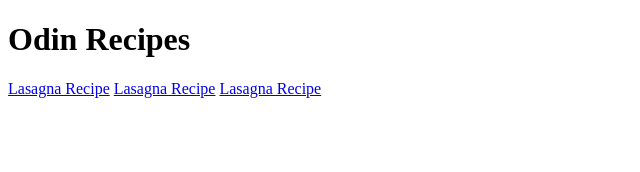
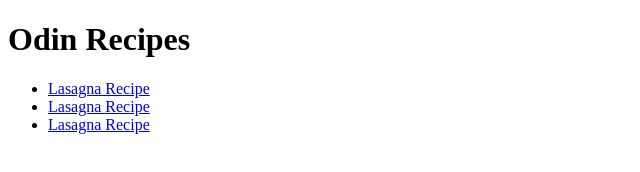
Before and after one commit to bl4ze4447/odin-recipes, a plain HTML site: page index.html in a window 1280 px wide. Shown: the whole page, without its empty margins (0-640 px from the left). Drawn offline with Linux system fonts and the light colour scheme.

Commit message:
Restructured recipe anchors into an unordered list

```diff
--- a/index.html
+++ b/index.html
@@ -7,8 +7,10 @@
 </head>
 <body>
     <h1>Odin Recipes</h1>
-    <a href="./recipes/lasagna.html">Lasagna Recipe</a>
-    <a href="./recipes/boiled_egg.html">Lasagna Recipe</a>
-    <a href="./recipes/milk_and_cereal.html">Lasagna Recipe</a>
+    <ul>
+        <li><a href="./recipes/lasagna.html">Lasagna Recipe</a></li>
+        <li><a href="./recipes/boiled_egg.html">Lasagna Recipe</a></li>
+        <li><a href="./recipes/milk_and_cereal.html">Lasagna Recipe</a></li>
+    </ul>
 </body>
 </html>
```
